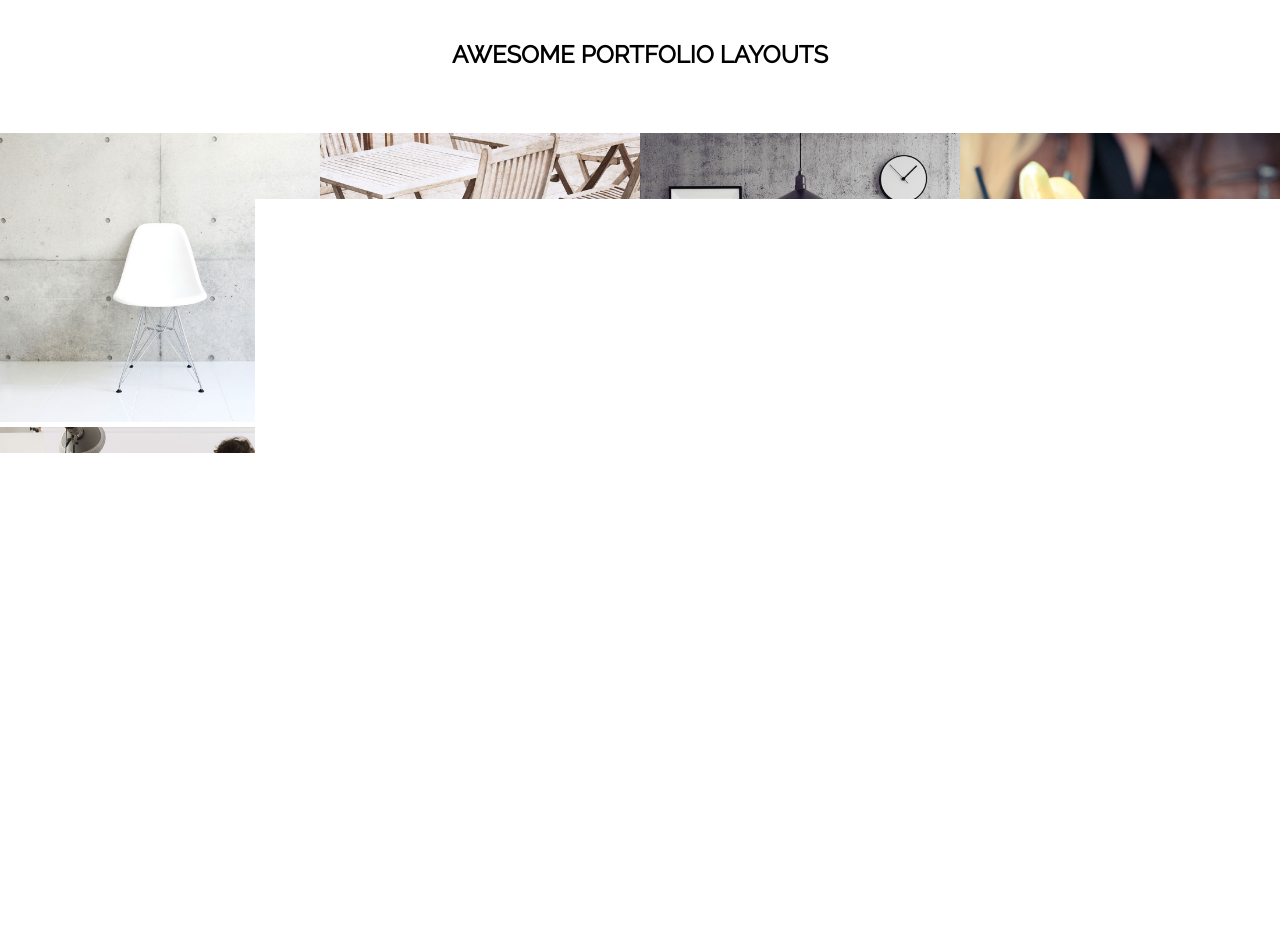
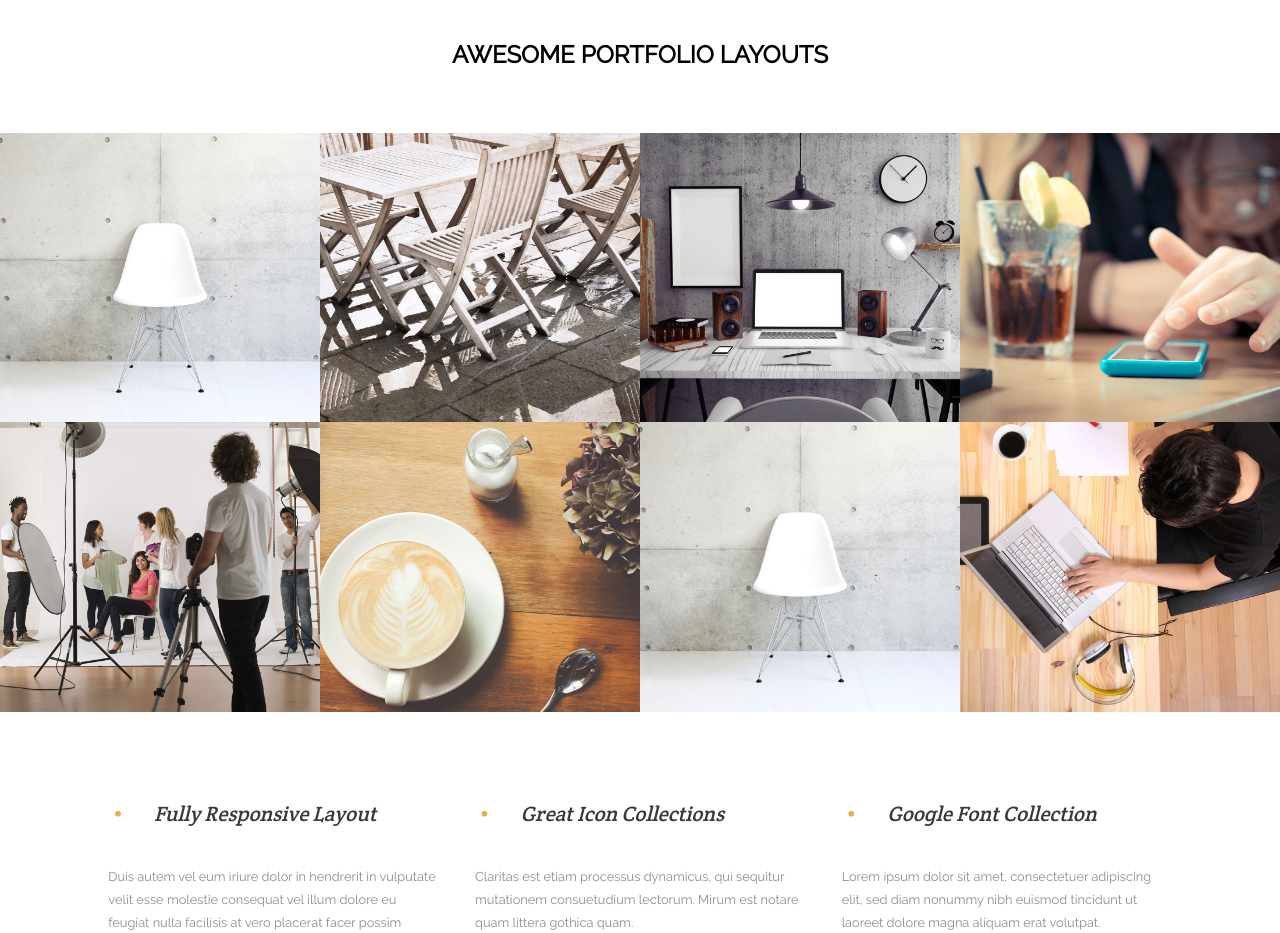
Before and after one commit to frontvin/stklm_landing, a plain HTML site: page index.html in a window 1280 px wide. Shown: the part 1580-2513 px from the top of the page. Drawn offline with nearby package versions, Linux system fonts and the light colour scheme.

Commit message:
some fixes

```diff
--- a/scss/style.scss
+++ b/scss/style.scss
@@ -305,9 +305,9 @@ html, body {
     li {
       width: 25%;
       float: left;
-      display: inline-block;
       position: relative;
       overflow: hidden;
+      line-height: 0;
 
       img {
         width: 100%;
```
Also changed, not shown: css/style.css.
